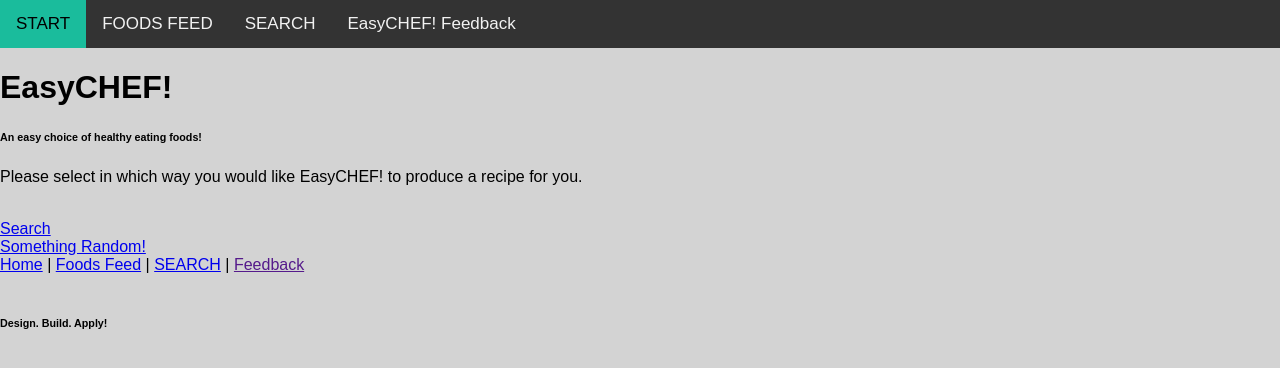
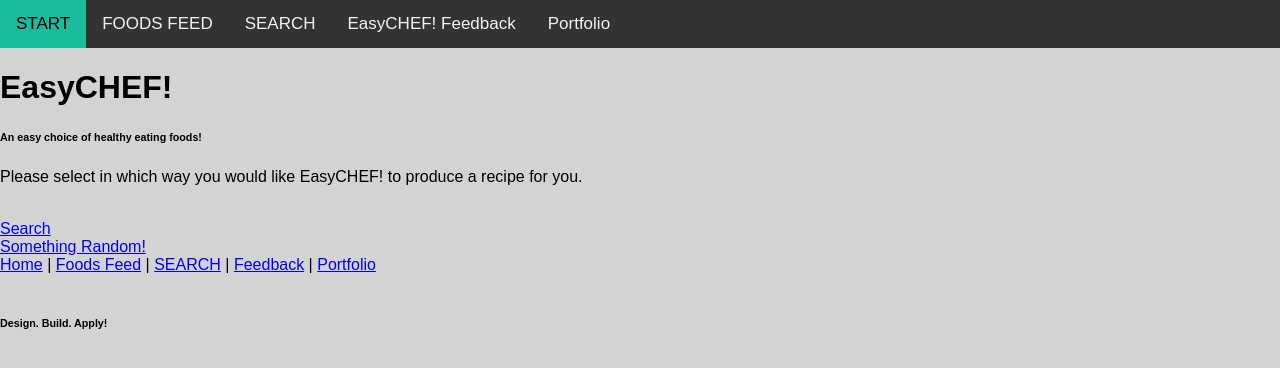
Before and after one commit to SinclairPythonAkoto/easychef-01, a Flask app: page /home in a window 1280 px wide. Shown: the top 368 px of the page. Run offline with Flask 2, Linux system fonts and the light colour scheme.

Commit message:
file update - portfolio added into topnav

```diff
--- a/OFFLINE/EasyCHEF!  0.1/templates/layout.html
+++ b/OFFLINE/EasyCHEF!  0.1/templates/layout.html
@@ -121,7 +121,7 @@
 	{% endblock %}
 </body>
 <footer>
-  <a href="{{ url_for('home') }}">Home</a>  |   <a href="{{ url_for('foods_feed') }}">Foods Feed</a>   |   <a href="{{ url_for('search') }}">SEARCH</a>    |   <a href="">Feedback</a>
+  <a href="{{ url_for('home') }}">Home</a>  |   <a href="{{ url_for('foods_feed') }}">Foods Feed</a>   |   <a href="{{ url_for('search') }}">SEARCH</a>    |   <a href="">Feedback</a>    |   <a href="https://sinclairakotoportfolio.herokuapp.com/">Portfolio</a>
 </footer>
 
 </html>
--- a/app.py
+++ b/app.py
@@ -117,7 +117,6 @@ def easysearch_feedback():
 
 @app.route('/foods_feed')
 def foods_feed():
-	# from newsapi import NewsApiClient
 	url = ('https://newsapi.org/v2/everything?'
        'q=cooking&food&culinary&chef&recipes&kitchen&cuisine&'
        'sortBy=popularity&'
--- a/templates/layout.html
+++ b/templates/layout.html
@@ -109,6 +109,7 @@
       <a href="{{ url_for('foods_feed') }}">FOODS FEED</a>
       <a href="{{ url_for('search') }}">SEARCH</a>
       <a href="{{ url_for('easysearch_feedback') }}">EasyCHEF! Feedback</a>
+      <a href="https://sinclairakotoportfolio.herokuapp.com/">Portfolio</a>
   </div>
 	<div>
 		<h1>EasyCHEF!</h1>
@@ -119,7 +120,7 @@
 	{% endblock %}
 </body>
 <footer>
-  <a href="{{ url_for('home') }}">Home</a>  |   <a href="{{ url_for('foods_feed') }}">Foods Feed</a>   |   <a href="{{ url_for('search') }}">SEARCH</a>    |   <a href="">Feedback</a>
+  <a href="{{ url_for('home') }}">Home</a>  |   <a href="{{ url_for('foods_feed') }}">Foods Feed</a>   |   <a href="{{ url_for('search') }}">SEARCH</a>    |   <a href="{{ url_for('easysearch_feedback') }}">Feedback</a>    |   <a href="https://sinclairakotoportfolio.herokuapp.com/">Portfolio</a>
   <br>
   <br>
   <h6>Design.  Build.  Apply!</h6>
```
